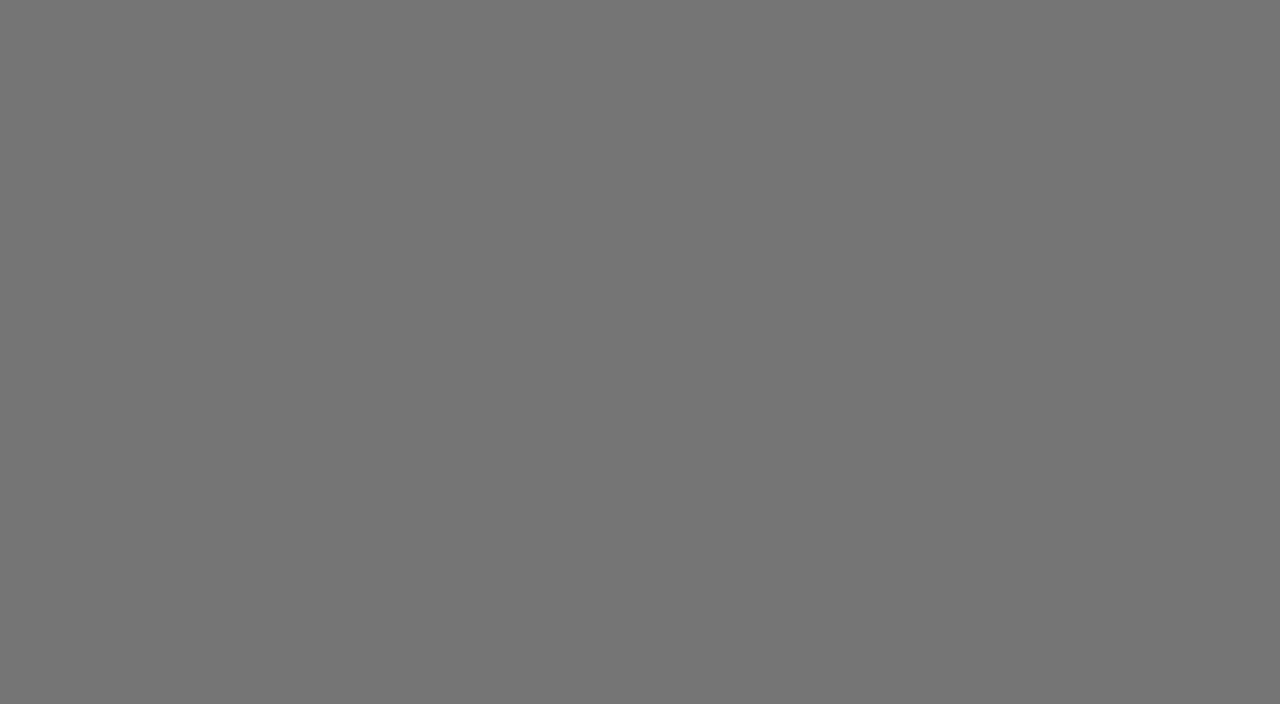
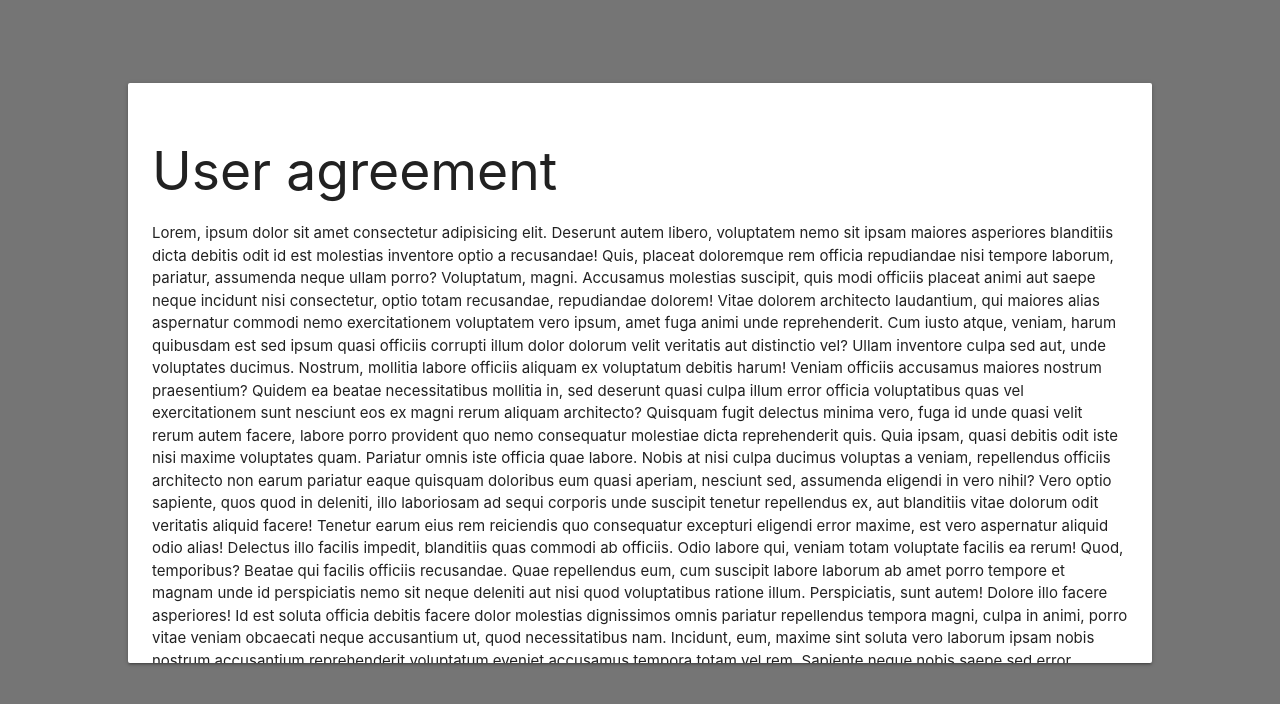
Before and after one commit to Irma-V/crm-example, a Vue app: page /userAgreementPage in a window 1280 px wide. Before the commit this address had no page. Shown: the top 704 px of the page. Built offline with nearby package versions, Linux system fonts and the light colour scheme; the HTML template or start-up script is replaced by a standard one.

Commit message:
Login/Register pages
- added message plugin
- added user agreement page
- auth logic (Identification, authentication and authorization) - in progress

```diff
--- a/src/router/index.js
+++ b/src/router/index.js
@@ -16,6 +16,12 @@ const routes = [
     name: "register",
     meta: { layout: "empty" },
     component: () => import("../views/RegisterPage"),
+  },
+  {
+    path: "/userAgreementPage",
+    name: "userAgreementPage",
+    meta: { layout: "empty" },
+    component: () => import("../views/UserAgreementPage"),
   },
   //main-layout
   {
--- /dev/null
+++ b/src/utils/message.plugin.js
@@ -0,0 +1,10 @@
+export default {
+    install: (app, optons) => {
+        app.config.globalProperties.$message = function(html) {
+            M.toast({html})
+        }
+        app.config.globalProperties.$error = function(html) {
+            M.toast({html: `[Ошибка]: ${html}`})
+        }
+    }
+}
--- /dev/null
+++ b/src/utils/messages.js
@@ -0,0 +1,3 @@
+export default {
+    'logout': 'Пользователь вышел из системы'
+}
--- a/src/views/LoginPage.vue
+++ b/src/views/LoginPage.vue
@@ -49,8 +49,10 @@
 </template>
 
 <script>
+import messages from '@/utils/messages'
 import { useVuelidate } from '@vuelidate/core'
 import { email, required, minLength } from '@vuelidate/validators'
+
 
 export default {
     name: "LoginPage",
@@ -77,6 +79,13 @@ export default {
         // console.log(this.v$);
         // console.log(this.v$.email.required);
         // console.log(this.v$.password.minLength);
+
+        // this.$message('Test')
+        // this.$error('Test')
+        if (messages[this.$route.query.message]) {
+            this.$message(messages[this.$route.query.message])
+        }
+
     },
     computed: {
         errorMessage() {
--- a/src/views/RegisterPage.vue
+++ b/src/views/RegisterPage.vue
@@ -31,7 +31,7 @@
             <p>
                 <label>
                     <input type="checkbox" v-model="agree">
-                    <span>С правилами согласен</span>
+                    <span>С <router-link :to="{ name: 'userAgreementPage' }" target="_blank" class="lighten-2">правилами</router-link> согласен</span>
                 </label>
             </p>
         </div>
--- /dev/null
+++ b/src/views/UserAgreementPage.vue
@@ -0,0 +1,98 @@
+<template>
+    <form class="card">
+        <div class="card-content">
+            <h2>User agreement</h2>
+            <p>
+                Lorem, ipsum dolor sit amet consectetur adipisicing elit. Deserunt autem libero, voluptatem nemo sit ipsam
+                maiores asperiores blanditiis dicta debitis odit id est molestias inventore optio a recusandae! Quis,
+                placeat
+                doloremque rem officia repudiandae nisi tempore laborum, pariatur, assumenda neque ullam porro? Voluptatum,
+                magni. Accusamus molestias suscipit, quis modi officiis placeat animi aut saepe neque incidunt nisi
+                consectetur,
+                optio totam recusandae, repudiandae dolorem! Vitae dolorem architecto laudantium, qui maiores alias
+                aspernatur
+                commodi nemo exercitationem voluptatem vero ipsum, amet fuga animi unde reprehenderit. Cum iusto atque,
+                veniam,
+                harum quibusdam est sed ipsum quasi officiis corrupti illum dolor dolorum velit veritatis aut distinctio
+                vel?
+                Ullam inventore culpa sed aut, unde voluptates ducimus. Nostrum, mollitia labore officiis aliquam ex
+                voluptatum
+                debitis harum! Veniam officiis accusamus maiores nostrum praesentium? Quidem ea beatae necessitatibus
+                mollitia
+                in, sed deserunt quasi culpa illum error officia voluptatibus quas vel exercitationem sunt nesciunt eos ex
+                magni
+                rerum aliquam architecto? Quisquam fugit delectus minima vero, fuga id unde quasi velit rerum autem facere,
+                labore porro provident quo nemo consequatur molestiae dicta reprehenderit quis. Quia ipsam, quasi debitis
+                odit
+                iste nisi maxime voluptates quam. Pariatur omnis iste officia quae labore. Nobis at nisi culpa ducimus
+                voluptas
+                a veniam, repellendus officiis architecto non earum pariatur eaque quisquam doloribus eum quasi aperiam,
+                nesciunt sed, assumenda eligendi in vero nihil? Vero optio sapiente, quos quod in deleniti, illo laboriosam
+                ad
+                sequi corporis unde suscipit tenetur repellendus ex, aut blanditiis vitae dolorum odit veritatis aliquid
+                facere!
+                Tenetur earum eius rem reiciendis quo consequatur excepturi eligendi error maxime, est vero aspernatur
+                aliquid
+                odio alias! Delectus illo facilis impedit, blanditiis quas commodi ab officiis. Odio labore qui, veniam
+                totam
+                voluptate facilis ea rerum! Quod, temporibus? Beatae qui facilis officiis recusandae. Quae repellendus eum,
+                cum
+                suscipit labore laborum ab amet porro tempore et magnam unde id perspiciatis nemo sit neque deleniti aut
+                nisi
+                quod voluptatibus ratione illum. Perspiciatis, sunt autem! Dolore illo facere asperiores! Id est soluta
+                officia
+                debitis facere dolor molestias dignissimos omnis pariatur repellendus tempora magni, culpa in animi, porro
+                vitae
+                veniam obcaecati neque accusantium ut, quod necessitatibus nam. Incidunt, eum, maxime sint soluta vero
+                laborum
+                ipsam nobis nostrum accusantium reprehenderit voluptatum eveniet accusamus tempora totam vel rem. Sapiente
+                neque
+                nobis saepe sed error accusamus deleniti labore explicabo recusandae totam, laborum beatae vel! Non eos nisi
+                sint dolorum nemo qui reprehenderit? Impedit temporibus illo officia enim accusantium quas eveniet, ea
+                fugiat
+                ratione nihil. Maiores magni eligendi nemo maxime soluta incidunt iusto rem sit aperiam est corporis itaque
+                quas
+                dolorum reiciendis quisquam optio quod unde pariatur, non molestias quasi beatae? Quos harum ullam porro?
+                Voluptate quibusdam illo nam tenetur quam ipsum optio inventore, similique cumque a illum voluptatum aliquam
+                error debitis voluptates quis quas impedit aliquid ducimus modi, neque sequi vitae. Provident non illo enim
+                consequuntur quae unde eaque commodi ut maiores temporibus, excepturi consequatur iusto facere ratione
+                assumenda
+                earum atque, minus doloremque, pariatur delectus facilis possimus? Ducimus soluta, aperiam ipsa velit iusto
+                amet, fugit, cum earum beatae officia exercitationem impedit quos? In, itaque animi! Provident in, quibusdam
+                ducimus dolores animi officiis itaque sed saepe impedit doloribus ad porro, maiores alias eius quis qui modi
+                inventore quae natus voluptate totam. Id pariatur animi autem nisi ipsum in quis dolor natus fugit
+                voluptatibus
+                sapiente consequatur, voluptatum deleniti ab alias ipsam distinctio repudiandae a ullam maiores cupiditate
+                nostrum similique, quas quo. Eaque, expedita? Soluta laborum atque dicta id delectus placeat possimus itaque
+                voluptates maiores, eveniet sint repellat recusandae! Magnam dolore consectetur ut atque velit, accusamus
+                nobis corrupti maxime? Ratione, sed distinctio mollitia cum numquam culpa modi architecto facere temporibus.
+            </p>
+            <div class="card-action center">
+                <button class="btn" @click.prevent="destroy()">
+                    Back to registration
+                </button>
+            </div>
+        </div>
+    </form>
+</template>
+
+<script>
+export default {
+    name: 'UserAgreementPage',
+    methods: {
+        destroy() {
+            window.close()
+        }
+    }
+}
+</script>
+
+<style scoped lang="scss">
+form {
+    width: 80%;
+    max-height: 80%;
+    overflow: hidden;
+    overflow-y: auto;
+
+}
+</style>
```
Also changed, not shown: src/main.js (+6 -5 lines).
